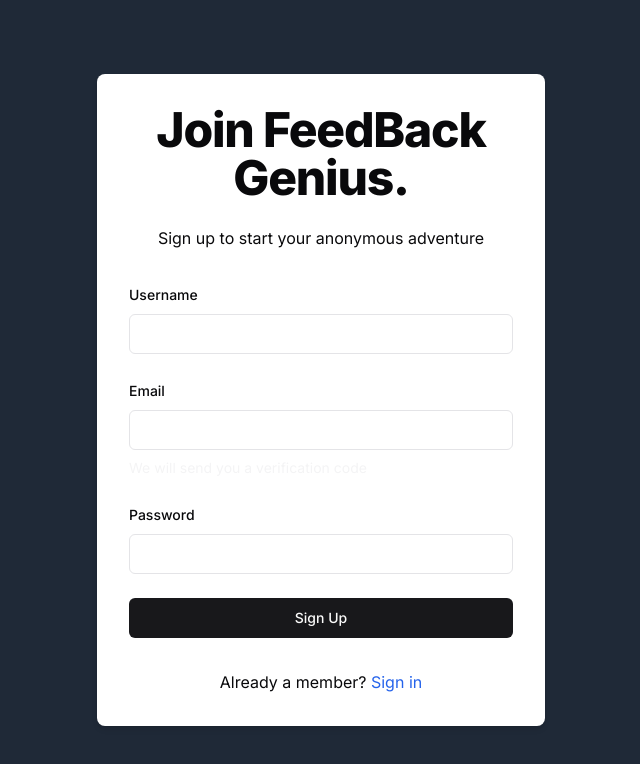
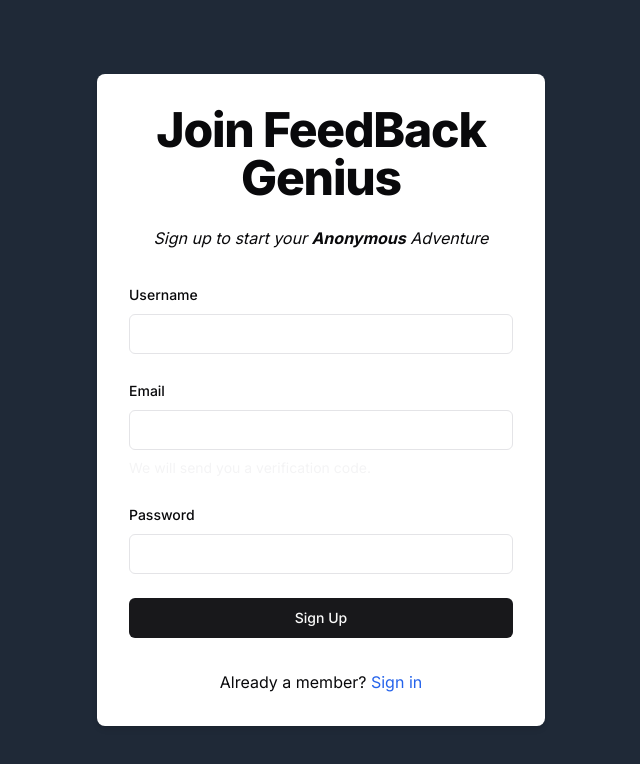
Before and after one commit to Alfastrek/FeedbackGenius, a Next.js app: page /sign-up in a window 1280 px wide. Shown: the top 764 px of the page, without its empty margins (319-959 px from the left). Built offline with nearby package versions, Linux system fonts and the light colour scheme.

Commit message:
Dashboard Bug fixes alongwith Layout updates

```diff
--- a/emails/VerificationEmail.tsx
+++ b/emails/VerificationEmail.tsx
@@ -50,14 +50,13 @@ import {
               If you did not request this code, please ignore this email.
             </Text>
           </Row>
-          {/* <Row>
+          <Row>
             <Button
               href={`http://localhost:3000/verify/${username}`}
-              style={{ color: '#61dafb' }}
-            >
+              style={{ color: '#61dafb' }}>
               Verify here
             </Button>
-          </Row> */}
+          </Row>
         </Section>
       </Html>
     );
--- a/package.json
+++ b/package.json
@@ -9,6 +9,7 @@
     "lint": "next lint"
   },
   "dependencies": {
+    "@ai-sdk/openai": "^0.0.40",
     "@hookform/resolvers": "^3.9.0",
     "@radix-ui/react-alert-dialog": "^1.1.1",
     "@radix-ui/react-label": "^2.1.0",
@@ -22,6 +23,7 @@
     "bcryptjs": "^2.4.3",
     "class-variance-authority": "^0.7.0",
     "clsx": "^2.1.1",
+    "cohere-ai": "^7.11.0",
     "dayjs": "^1.11.12",
     "dotenv": "^16.4.5",
     "embla-carousel-autoplay": "^8.1.7",
--- a/src/app/(auth)/sign-up/page.tsx
+++ b/src/app/(auth)/sign-up/page.tsx
@@ -103,9 +103,9 @@ export default function SignUpForm() {
       <div className="w-full max-w-md p-8 space-y-8 bg-white rounded-lg shadow-md">
         <div className="text-center">
           <h1 className="text-4xl font-extrabold tracking-tight lg:text-5xl mb-6">
-            Join FeedBack Genius.
-          </h1>
-          <p className="mb-4">Sign up to start your anonymous adventure</p>
+            Join FeedBack Genius
+          </h1><p className="mb-4"><i>Sign up to start your <strong>Anonymous</strong> Adventure</i></p>
+
         </div>
         <Form {...form}>
           <form onSubmit={form.handleSubmit(onSubmit)} className="space-y-6">
@@ -145,8 +145,8 @@ export default function SignUpForm() {
                 <FormItem>
                   <FormLabel>Email</FormLabel>
                   <Input {...field} name="email" />
-                  <p className="text-muted text-gray-400 text-sm">
-                    We will send you a verification code
+                  <p className="text-muted text-gray-600 text-sm">
+                    We will send you a verification code.
                   </p>
                   <FormMessage />
                 </FormItem>
--- a/src/app/(auth)/verify/[username]/page.tsx
+++ b/src/app/(auth)/verify/[username]/page.tsx
@@ -75,7 +75,7 @@ export default function VerifyAccount() {
             <Button type="submit">Verify</Button>
           </form>
         </Form>
+        </div>
       </div>
-    </div>
   );
 }
--- a/src/app/layout.tsx
+++ b/src/app/layout.tsx
@@ -7,7 +7,7 @@ import { Toaster } from '@/components/ui/toaster';
 const inter = Inter({ subsets: ['latin'] });
 
 export const metadata: Metadata = {
-  title: 'Feedback Matters',
+  title: 'Feedback Genius',
   description: "You've got feedback, we've got your back.",
 };
 
```
Also changed, not shown: 1 other file (tests, documents, lock files or other folders).
